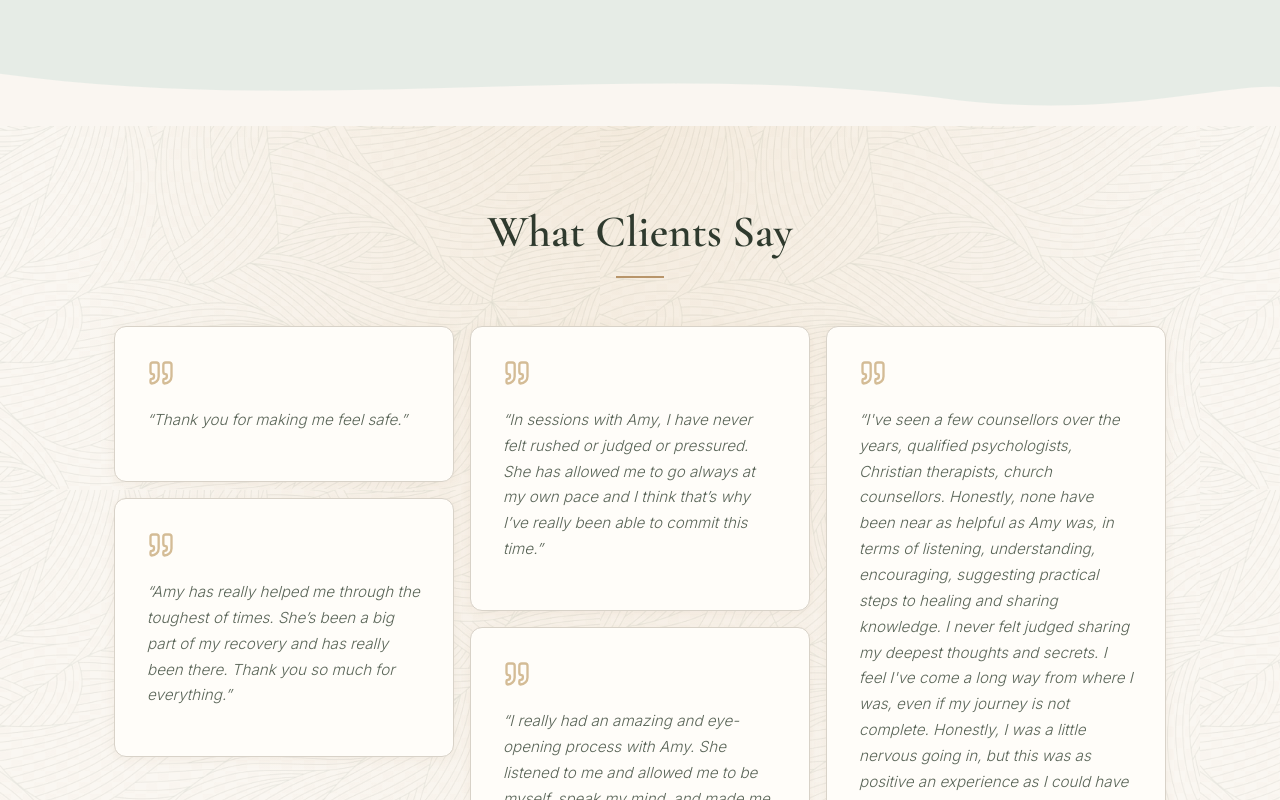
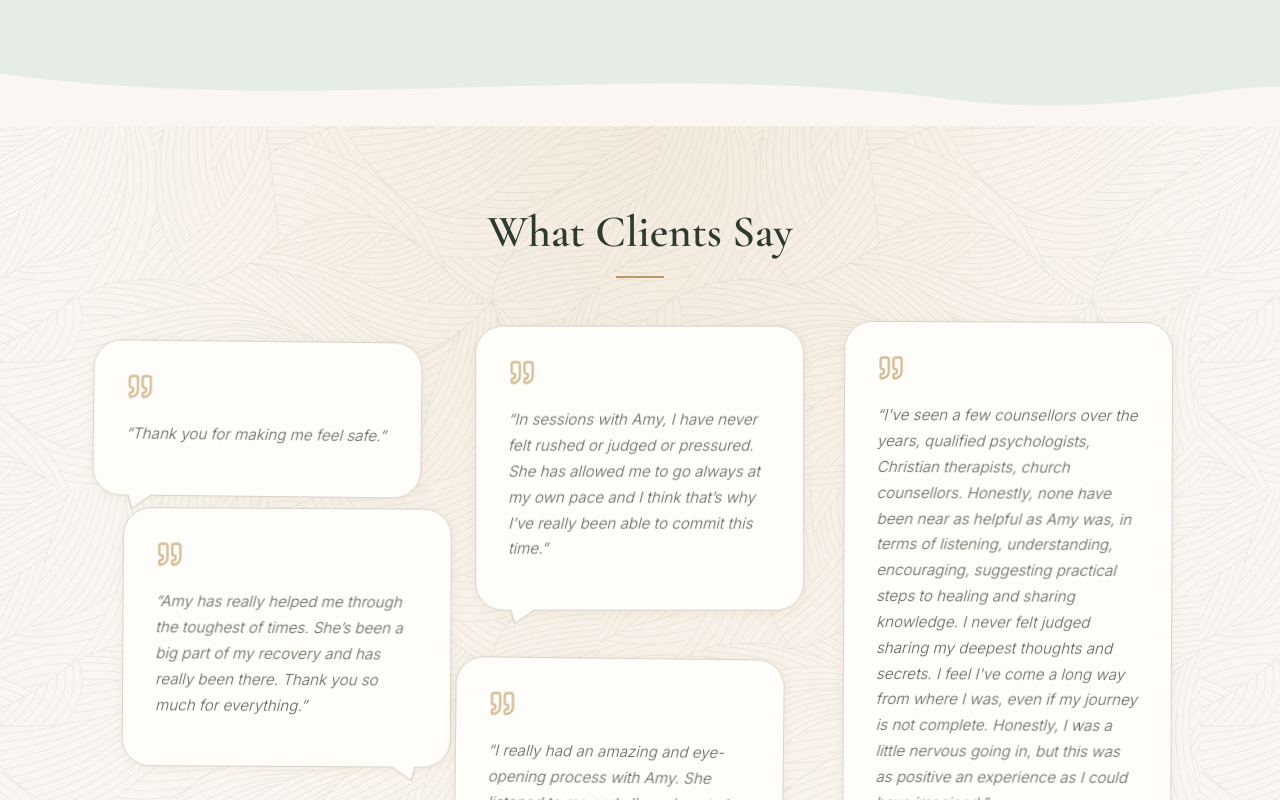
Before and after one commit to bmbuchanan1/amy-website, a Next.js app: page / in a window 1280 px wide. Shown: the part 3660-4460 px from the top of the page. Built offline with nearby package versions, Linux system fonts and the light colour scheme.

Commit message:
fun floating messages

```diff
--- a/src/app/globals.css
+++ b/src/app/globals.css
@@ -532,22 +532,47 @@ a:hover {
 
 .testimonials-grid {
   column-count: 3;
-  column-gap: 1rem;
+  column-gap: 2rem;
 }
 
 .testimonial-card {
   break-inside: avoid; /* prevents a card splitting across columns */
-  margin-bottom: 1rem;
+  margin-bottom: 2rem;
   display: inline-block; /* fixes a Safari rendering quirk */
   width: 100%;
     background: var(--color-card);
   padding: 2rem;
-  border-radius: 12px;
+  border-radius: 28px;
   border: 1px solid var(--color-border);
   position: relative;
   box-shadow: var(--shadow-soft);
   transition: all 0.35s ease;
 }
+
+/* message-bubble tail: outer triangle = border colour, inner = card colour */
+.testimonial-card::before,
+.testimonial-card::after {
+  content: "";
+  position: absolute;
+  width: 0;
+  height: 0;
+  border-style: solid;
+}
+.testimonial-card::before {
+  bottom: -15px;
+  left: 34px;
+  border-width: 15px 22px 0 4px;
+  border-color: var(--color-border) transparent transparent transparent;
+}
+.testimonial-card::after {
+  bottom: -13px;
+  left: 35px;
+  border-width: 14px 20px 0 4px;
+  border-color: var(--color-card) transparent transparent transparent;
+}
+/* alternate bubbles tail to the right */
+.testimonial-card:nth-child(even)::before { left: auto; right: 34px; border-width: 15px 4px 0 22px; }
+.testimonial-card:nth-child(even)::after  { left: auto; right: 35px; border-width: 14px 4px 0 20px; }
 
 @media (max-width: 900px) {
   .testimonials-grid { column-count: 2; }
@@ -572,9 +597,31 @@ a:hover {
   transition: all 0.35s ease;
 } */
 
+/* slow drifting float; uses `translate`/`rotate` so hover `transform` still works */
+@keyframes testimonial-float {
+  0%   { translate: 0 0;                                     rotate: 0deg; }
+  20%  { translate: var(--fx1, 18px) var(--fy1, -24px);     rotate: 1.2deg; }
+  45%  { translate: var(--fx2, -16px) var(--fy2, -12px);     rotate: -1deg; }
+  70%  { translate: var(--fx3, -20px) var(--fy3, 20px);      rotate: 0.8deg; }
+  100% { translate: 0 0;                                     rotate: 0deg; }
+}
+
+.testimonial-card {
+  animation: testimonial-float 14s ease-in-out infinite;
+}
+.testimonial-card:nth-child(3n+1) { animation-duration: 15s; animation-delay: -3s;  --fx1: 20px;  --fy1: -26px; --fx2: -12px; --fy2: -14px; --fx3: -22px; --fy3: 18px; }
+.testimonial-card:nth-child(3n+2) { animation-duration: 18s; animation-delay: -9s;  --fx1: -18px; --fy1: 22px;  --fx2: 16px;  --fy2: 26px;  --fx3: 22px;  --fy3: -16px; }
+.testimonial-card:nth-child(3n)   { animation-duration: 13s; animation-delay: -6s;  --fx1: 15px;  --fy1: 24px;  --fx2: -20px; --fy2: -18px; --fx3: 12px;  --fy3: -26px; }
+.testimonial-card:nth-child(5n)   { animation-duration: 21s; animation-delay: -12s; }
+
 .testimonial-card:hover {
+  animation-play-state: paused;
   box-shadow: var(--shadow-warm-hover), 0 0 30px rgba(210, 170, 120, 0.15);
   transform: translateY(-2px);
+}
+
+@media (prefers-reduced-motion: reduce) {
+  .testimonial-card { animation: none; }
 }
 
 .testimonial-quote-icon {
```
